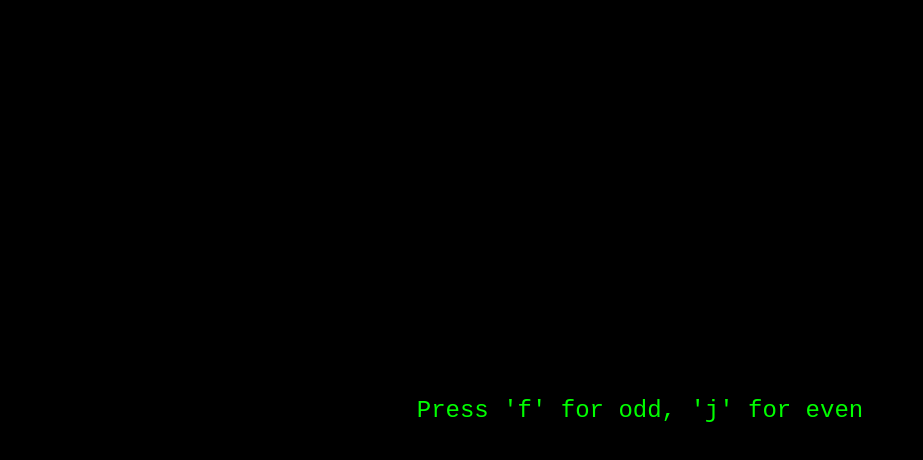
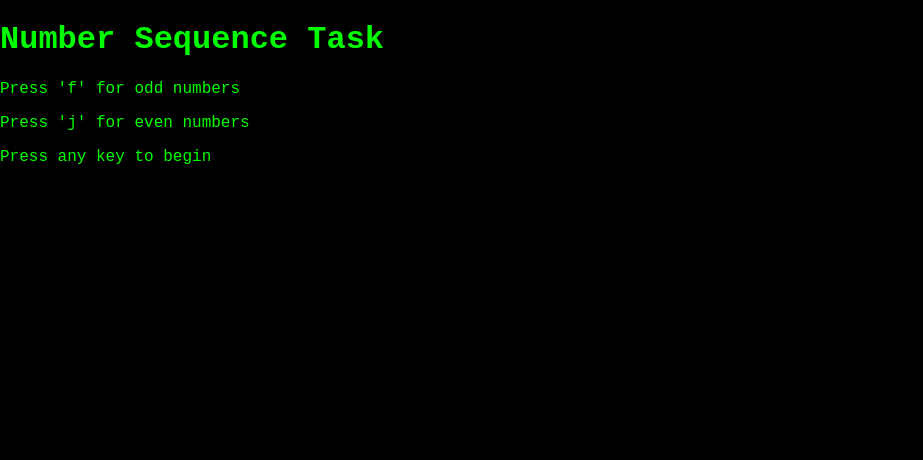
Before and after one commit to ipfsnut/NST-vanilla, a React app in the folder frontend/: page / in a window 1280 px wide. Shown: the top 460 px of the page, without its empty margins (0-923 px from the left). Built offline with nearby package versions, Linux system fonts and the light colour scheme; no server answers.

Commit message:
well holy crap. it works, it looks nice, and i feel very happy. finishing touches left todo...

```diff
--- a/frontend/components/DigitDisplay.js
+++ b/frontend/components/DigitDisplay.js
@@ -1,9 +1,12 @@
 import React from 'react';
+import { useSelector } from 'react-redux';
 
-const DigitDisplay = ({ digit }) => {
+const DigitDisplay = () => {
+  const { currentDigit, isTransitioning } = useSelector(state => state.experiment);
+
   return (
-    <div className="digit-display">
-      <div className="digit">{digit}</div>
+    <div className={`digit-display ${isTransitioning ? 'fade' : ''}`}>
+      <div className="digit">{currentDigit}</div>
       <div className="instruction">Press 'f' for odd, 'j' for even</div>
     </div>
   );
--- a/frontend/components/ExperimentController.js
+++ b/frontend/components/ExperimentController.js
@@ -1,9 +1,10 @@
 import React, { useEffect, useState } from 'react';
 import { useDispatch, useSelector } from 'react-redux';
-import ExperimentView from './ExperimentView';
+import { initializeExperiment, setCurrentDigit, setPhase } from '../redux/experimentSlice';
+import { API_CONFIG } from '../config/api';
+import StartScreen from './StartScreen';
+import DigitDisplay from './DigitDisplay';
 import ResponseHandler from './ResponseHandler';
-import { API_CONFIG } from '../config/api';
-import { initializeExperiment, setCurrentDigit } from '../redux/experimentSlice';
 import CameraCapture from './CameraCapture';
 import ResultsView from './ResultsView';
 
@@ -15,27 +16,39 @@ const ExperimentController = () => {
   const [trialResponses, setTrialResponses] = useState([]);
   const [isComplete, setIsComplete] = useState(false);
   const [isCaptureEnabled, setCaptureEnabled] = useState(false);
-  const { experimentId, currentTrial, currentDigit, isActive } = useSelector(state => state.experiment);
+  const [isTransitioning, setIsTransitioning] = useState(false);
+  const { experimentId, currentTrial, currentDigit, isActive, phase } = useSelector(state => state.experiment);
 
   useEffect(() => {
     const initializeSession = async () => {
-      if (!isActive) {
+      if (phase === 'running' && !experimentId) {
+        setIsTransitioning(true);
         const response = await fetch(`${API_CONFIG.BASE_URL}${API_CONFIG.ENDPOINTS.START}`, {
           method: 'POST',
           headers: { 'Content-Type': 'application/json' }
         });
         const data = await response.json();
+        console.log('Start response data:', data);  // Add this line here
+
         dispatch(initializeExperiment({
           experimentId: data.experimentId,
           currentDigit: data.currentDigit,
           trials: data.trials,
-          sequence: data.sequence
+          sequence: data.sequence,
+          config: data.config
         }));
+
+        dispatch(setCurrentDigit({
+          digit: data.currentDigit,
+          trialNumber: 1
+        }));
+
+        setTimeout(() => setIsTransitioning(false), 500);
       }
     };
 
     initializeSession();
-  }, [dispatch, isActive]);
+  }, [phase, experimentId]);
 
   const handleResponse = async (response, digit) => {
     const responseData = {
@@ -52,11 +65,11 @@ const ExperimentController = () => {
       });
 
       const data = await result.json();
-
       if (data.isCorrect) {
         if (data.trialComplete) {
           if (data.isLastTrial) {
             setIsComplete(true);
+            dispatch(setPhase('complete'));
           } else {
             await startNextTrial();
           }
@@ -79,6 +92,7 @@ const ExperimentController = () => {
   };
 
   const startNextTrial = async () => {
+    setIsTransitioning(true);
     const trialState = await fetch(
       `${API_CONFIG.BASE_URL}${API_CONFIG.ENDPOINTS.TRIAL_STATE}?experimentId=${experimentId}`
     );
@@ -91,15 +105,17 @@ const ExperimentController = () => {
       digit: data.digit,
       trialNumber: data.trialNumber
     }));
+    setTimeout(() => setIsTransitioning(false), 500);
   };
 
   return (
-    <div className="experiment-wrapper">
-      {!isComplete ? (
+    <div className={`experiment-wrapper ${isTransitioning ? 'fade' : ''}`}>
+      {phase === 'start' && <StartScreen />}
+      {phase === 'running' && !isComplete && (
         <>
-          <ExperimentView
-            currentDigit={currentDigit}
-            digitIndex={currentDigitIndex}
+          <DigitDisplay
+            digit={currentDigit}
+            isTransitioning={currentDigitIndex !== 0}
           />
           {experimentId && (
             <>
@@ -115,7 +131,8 @@ const ExperimentController = () => {
             </>
           )}
         </>
-      ) : (
+      )}
+      {phase === 'complete' && (
         <ResultsView
           experimentId={experimentId}
           onExportComplete={() => console.log('Export completed')}
--- a/frontend/components/ResponseHandler.js
+++ b/frontend/components/ResponseHandler.js
@@ -1,16 +1,57 @@
 import React, { useEffect } from 'react';
+import { useDispatch, useSelector } from 'react-redux';
+import { setCurrentDigit } from '../redux/experimentSlice';
+import { API_CONFIG } from '../config/api';
 
-const ResponseHandler = ({ onResponse }) => {
+const ResponseHandler = ({ experimentId }) => {
+  const dispatch = useDispatch();
+  const { currentTrial, digitIndex } = useSelector(state => state.experiment);
+
+  const submitResponse = async (response) => {
+    console.log('Submitting response:', response);
+    try {
+      const result = await fetch(`${API_CONFIG.BASE_URL}${API_CONFIG.ENDPOINTS.RESPONSE}`, {
+        method: 'POST',
+        headers: {
+          'Content-Type': 'application/json'
+        },
+        body: JSON.stringify({
+          experimentId,
+          response: response === 'f' ? 'odd' : 'even',
+          trialNumber: currentTrial,
+          timestamp: Date.now(),
+          digitIndex
+        })
+      });
+
+      const data = await result.json();
+      console.log('Response data:', data);
+
+      // Always get next digit, regardless of correctness
+      const nextDigit = await fetch(`${API_CONFIG.BASE_URL}${API_CONFIG.ENDPOINTS.NEXT_DIGIT}?experimentId=${experimentId}`);
+      const digitData = await nextDigit.json();
+      console.log('Next digit data:', digitData);
+
+      dispatch(setCurrentDigit({
+        digit: digitData.digit,
+        trialNumber: digitData.metadata.trialNumber
+      }));
+
+    } catch (error) {
+      console.error('Response submission failed:', error);
+    }
+  };
+
   const handleKeyPress = (event) => {
     if (event.key === 'f' || event.key === 'j') {
-      onResponse(event.key);
+      submitResponse(event.key);
     }
   };
 
   useEffect(() => {
     window.addEventListener('keypress', handleKeyPress);
     return () => window.removeEventListener('keypress', handleKeyPress);
-  }, [onResponse]);
+  }, [experimentId, currentTrial, digitIndex]);
 
   return null;
 };
--- /dev/null
+++ b/frontend/components/StartScreen.js
@@ -0,0 +1,33 @@
+import React, { useEffect } from 'react';
+import { useDispatch } from 'react-redux';
+import { setPhase } from '../redux/experimentSlice';
+
+const StartScreen = () => {
+  const dispatch = useDispatch();
+
+  const handleStart = () => {
+    dispatch(setPhase('running'));
+  };
+
+  useEffect(() => {
+    const handleKeyPress = (event) => {
+      handleStart();
+    };
+
+    window.addEventListener('keypress', handleKeyPress);
+    return () => window.removeEventListener('keypress', handleKeyPress);
+  }, []);
+
+  return (
+    <div className="start-screen">
+      <h1>Number Sequence Task</h1>
+      <p>Press 'f' for odd numbers</p>
+      <p>Press 'j' for even numbers</p>
+      <div className="start-instruction">
+        Press any key to begin
+      </div>
+    </div>
+  );
+};
+
+export default StartScreen;
--- a/frontend/redux/experimentSlice.js
+++ b/frontend/redux/experimentSlice.js
@@ -4,17 +4,20 @@ const experimentSlice = createSlice({
   name: 'experiment',
   initialState: {
     experimentId: null,
-    currentTrial: 0,
     currentDigit: null,
+    currentTrial: 1,
     digitIndex: 0,
-    trialNumber: null,
-    isActive: false
+    responses: [],
+    isActive: false,
+    phase: 'start'
   },
   reducers: {
     initializeExperiment: (state, action) => {
       state.experimentId = action.payload.experimentId;
+      state.currentDigit = action.payload.currentDigit;
       state.isActive = true;
       state.digitIndex = 0;
+      state.phase = 'running';
     },
     setCurrentDigit: (state, action) => {
       state.currentDigit = action.payload.digit;
@@ -23,12 +26,19 @@ const experimentSlice = createSlice({
     advanceDigit: (state) => {
       state.digitIndex += 1;
     },
-    nextTrial: (state) => {
-      state.currentTrial += 1;
-      state.digitIndex = 0;
+    setTransitioning: (state, action) => {
+      state.isTransitioning = action.payload;
+    },
+    setPhase: (state, action) => {
+      state.phase = action.payload;
     }
   }
 });
 
-export const { initializeExperiment, setCurrentDigit, advanceDigit, nextTrial } = experimentSlice.actions;
-export default experimentSlice.reducer;
+export const {
+  initializeExperiment,
+  setCurrentDigit,
+  advanceDigit,
+  setTransitioning,
+  setPhase
+} = experimentSlice.actions;export default experimentSlice.reducer;
--- a/frontend/styles/experiment.css
+++ b/frontend/styles/experiment.css
@@ -5,21 +5,40 @@
   align-items: center;
   justify-content: center;
 }
-
-.digit-display {
-  text-align: center;
-  opacity: 1;
+.experiment-wrapper {
+  transition: opacity 0.5s ease-in-out;
 }
 
-.digit-display.fade {
+.experiment-wrapper.fade {
   opacity: 0;
 }
 
+.start-screen {
+  opacity: 1;
+  transition: opacity 0.5s ease-in-out;
+}
+
+.start-screen.fade-out {
+  opacity: 0;
+}
+
+.digit-display {
+  display: flex;
+  flex-direction: column;
+  align-items: center;
+  justify-content: center;
+  height: 100vh;
+  opacity: 1;
+  transition: opacity 0.5s ease-in-out;
+}
+
+.digit-display.fade-in {
+  opacity: 1;
+}
 .digit {
   font-size: 72px;
-  text-align: center;
+  font-weight: bold;
 }
-
 .instruction {
   font-size: 24px;
   margin-top: 20px;
```
Also changed, not shown: 2 other files (tests, documents, lock files or other folders).
